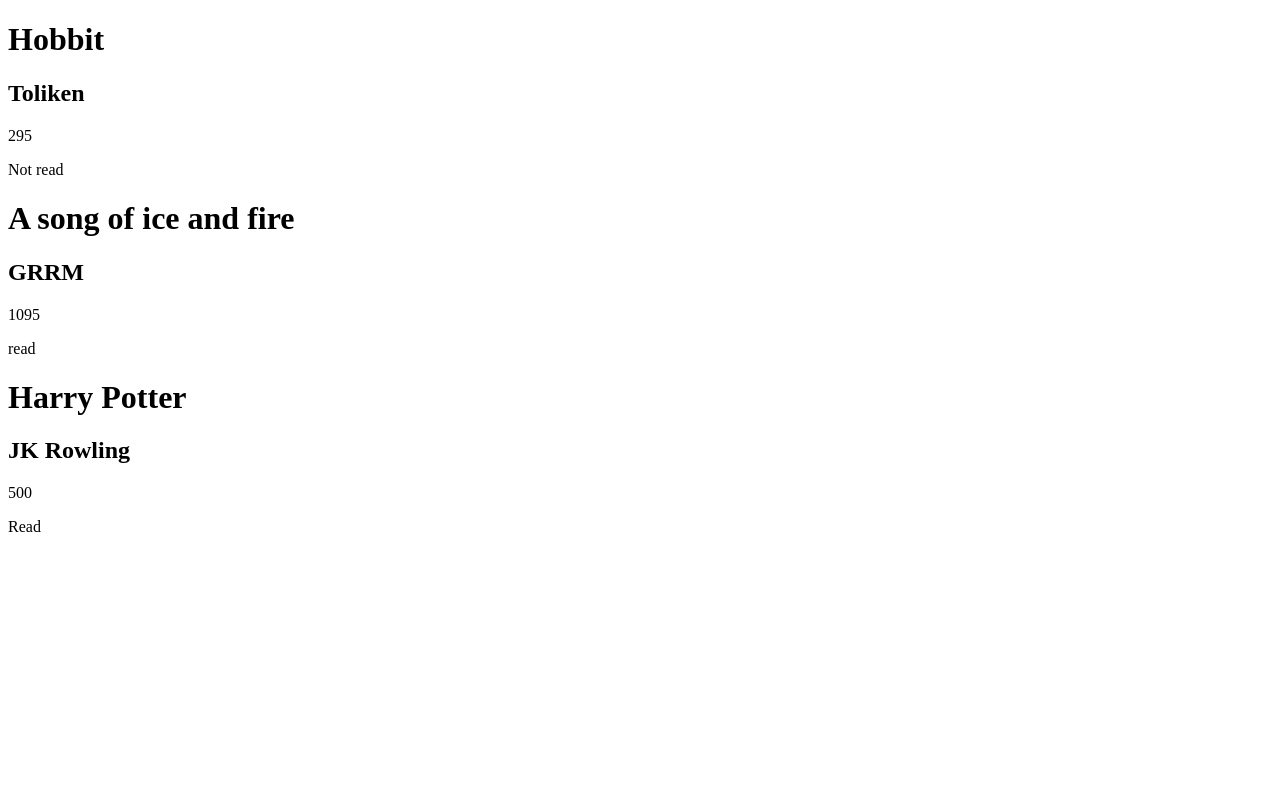
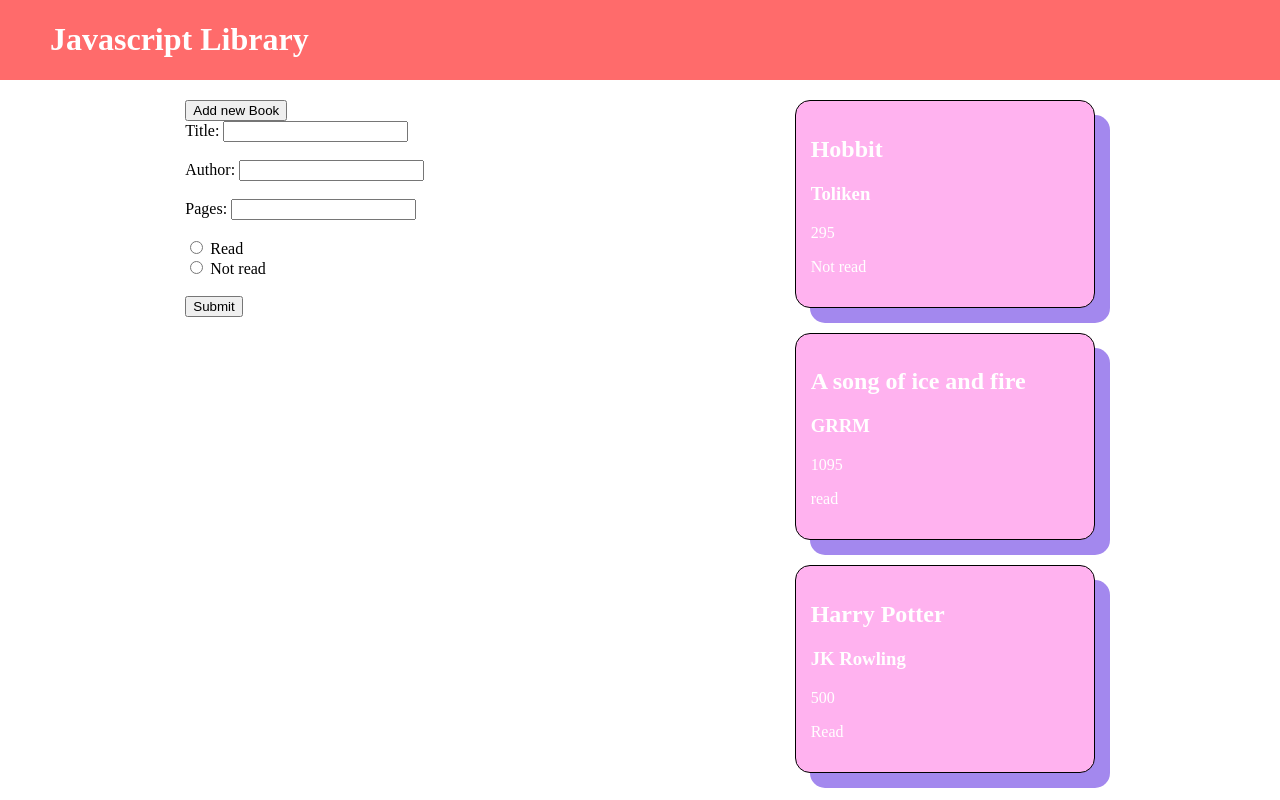
Before and after one commit to Tropienet/js-library, a website: page index.html in a window 1280 px wide. Drawn offline with Linux system fonts and the light colour scheme.

Commit message:
Made add new book button show a form to add a new book and submit makes the form invisible

```diff
--- a/index.html
+++ b/index.html
@@ -5,11 +5,35 @@
     <meta http-equiv="X-UA-Compatible" content="IE=edge">
     <meta name="viewport" content="width=device-width, initial-scale=1.0">
     <script src="./script.js" defer></script>
+    <link rel="stylesheet" href="./styles/style.css">
     <title>Javascript Library</title>
 </head>
 <body>
+    <header class="header">
+        <h1 class="site-name">Javascript Library</h1>
+    </header>
+    <div class="site-container">
+        <div class="new-book-section">
+            <button class="new-book-button">Add new Book</button>
+            <div class="form-container">
+                <form method="post" id="form">
+                    <label for="title">Title:</label>
+                    <input type="text" id="title" name="title"><br><br>
+                    <label for="author">Author:</label>
+                    <input type="text" id="author" name="author"><br><br>
+                    <label for="pages">Pages:</label>
+                    <input type="text" id="pages" name="pages"><br><br>
+                    <input type="radio" name="read-status" id="true" value="read">
+                    <label for="read">Read</label><br>
+                    <input type="radio" name="read-status" id="false" value="not-read">
+                    <label for="not-read">Not read</label><br><br>
+                </form>
+                <button id="submit-btn">Submit</button>
+            </div>
+        </div>
    <div class="container">
 
    </div>
+   </div>
 </body>
 </html>
--- a/script.js
+++ b/script.js
@@ -27,8 +27,8 @@
   const pageContainer = document.querySelector('.container');
 
   const bookCardContainer = document.createElement('div');
-  const bookTitle = document.createElement('h1');
-  const bookAuthor = document.createElement('h2');
+  const bookTitle = document.createElement('h2');
+  const bookAuthor = document.createElement('h3');
   const bookPages = document.createElement('p');
   const readStatus = document.createElement('p');
 
@@ -42,6 +42,8 @@
   bookCardContainer.appendChild(bookPages);
   bookCardContainer.appendChild(readStatus);
 
+  bookCardContainer.classList.add('info-card');
+
   pageContainer.appendChild(bookCardContainer);
 }
 
@@ -52,3 +54,23 @@
 }
 
 displayBooks();
+
+function createNewBookButton() {
+  const newBookButton = document.querySelector('.new-book-button');
+
+  newBookButton.addEventListener('click', () => {
+    document.querySelector('.form-container').style.visibility = 'visible';
+  });
+}
+
+createNewBookButton();
+
+function createSubmitButton() {
+  const submitButton = document.querySelector('#submit-btn');
+
+  submitButton.addEventListener('click', () => {
+    document.querySelector('.form-container').style.visibility = 'hidden';
+  });
+}
+
+createSubmitButton();
--- a/styles/style.css
+++ b/styles/style.css
@@ -0,0 +1,53 @@
+* {
+    box-sizing: border-box;
+}
+
+body {
+    width: 100%;
+    height: 100vh;
+    margin: 0;
+}
+
+.header {
+    position: fixed;
+    top: 0;
+    width: 100%;
+    background-color: #FF6B6B;
+    color: rgb(255, 255, 255);
+}
+
+.site-name {
+    margin-left: 50px;
+}
+
+.site-container {
+    display: flex;
+    justify-content: space-around;
+}
+
+.container {
+    display: flex;
+    flex-direction: column;
+    justify-content: center;
+    align-items: center;
+    gap: 25px;
+    margin-top: 100px;
+}
+
+.info-card {
+    border: solid 1px black;
+    border-radius: 15px;
+    padding: 15px;
+    min-width: 300px;
+    background-color: #FFB2EF;
+    color: white;
+    box-shadow: 15px 15px #a388ee;
+}
+
+.new-book-section {
+    margin-top: 100px;
+}
+
+.hello {
+    margin-top: 100px;
+}
```
